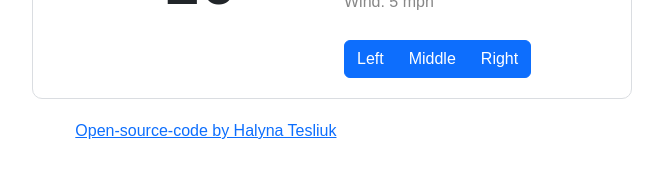
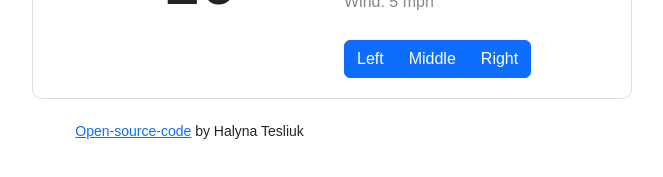
Before and after one commit to MarvelGa/weatherApp, a plain HTML site: page index.html in a window 1280 px wide. Shown: the part 211-388 px from the top of the page, without its empty margins (308-971 px from the left). Drawn offline with nearby package versions, Linux system fonts and the light colour scheme; no server answers.

Commit message:
edited source's block code

```diff
--- a/main.html
+++ b/index.html
@@ -82,9 +82,10 @@
       </div>
     </div>
   </div>
-  <div id="source">
-    <a href="https://github.com/MarvelGa/weatherApp">Open-source-code by Halyna Tesliuk</a>
-  </div>
+  <small id="source">
+    <a href="https://github.com/MarvelGa/weatherApp" target="_blank">Open-source-code</a>
+    by Halyna Tesliuk
+  </small>
   </div>
 <script src="index.js"></script>
 </body>
```
